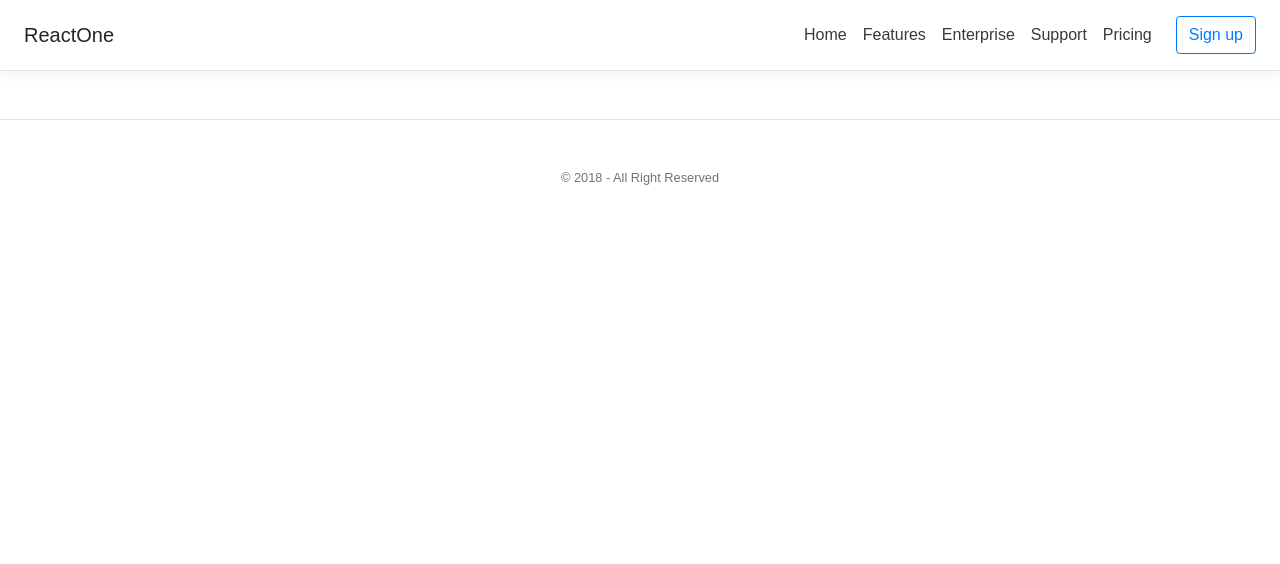
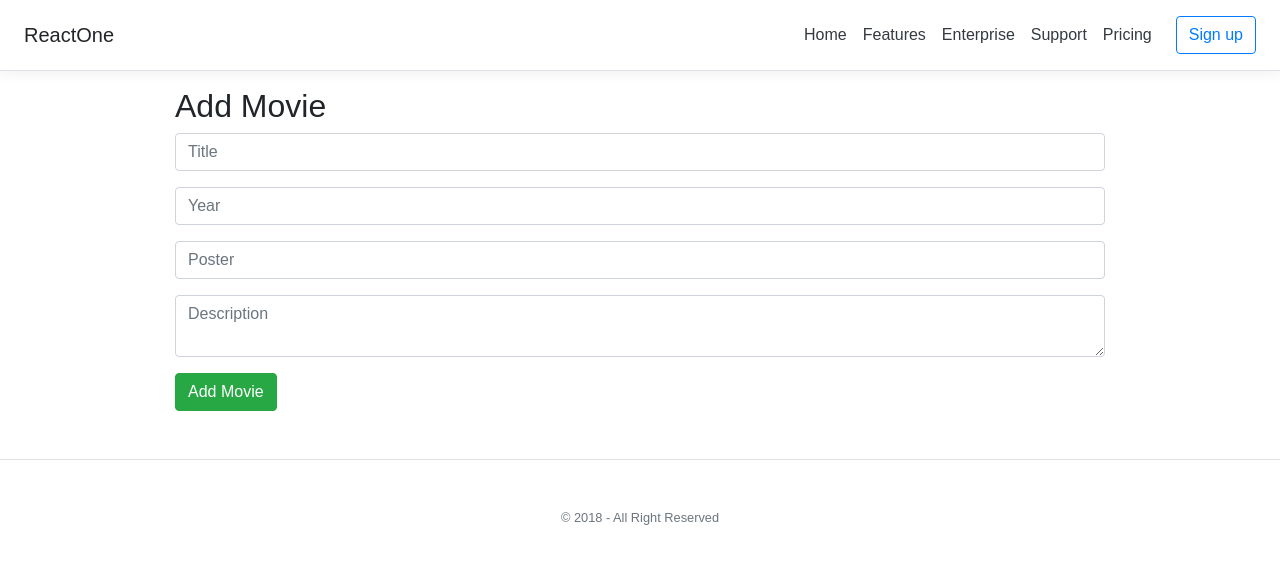
Before and after one commit to hardyjoysan/reactOne, a React (Create React App) app: page /add-movies in a window 1280 px wide. Shown: the top 564 px of the page. Built offline with nearby package versions, Linux system fonts and the light colour scheme.

Commit message:
Add Movies form included

```diff
--- /dev/null
+++ b/src/css/home.css
@@ -0,0 +1,6 @@
+#home .btn-add{
+    margin: 15px auto;
+}
+#home .btn-load{
+    margin: 15px auto;
+}
--- a/src/js/App.js
+++ b/src/js/App.js
@@ -1,13 +1,32 @@
 import React, { Component } from 'react';
 import '../css/App.css';
-import '../css/pricing.css';
+import { BrowserRouter as Router, Route, Link, Switch } from 'react-router-dom'
+
 
 import Header from './Header';
+import Home from './components/Home';
+import Features from './components/Features';
+import Enterprise from './components/Enterprise';
+import Support from './components/Support';
+import Pricing from './components/Pricing';
+import AddMovies from './components/AddMovies';
 
 class App extends Component {
   render() {
     return (
-      <Header sitename="ReactOne" />
+      <Router>
+        <div>
+          <Header sitename="ReactOne" />
+          <Switch>
+            <Route exact path="/" component={Home} />
+            <Route path="/features" component={Features} />
+            <Route path="/enterprise" component={Enterprise} />
+            <Route path="/support" component={Support} />
+            <Route path="/pricing" component={Pricing} />
+            <Route path="/add-movies" component={AddMovies} />
+          </Switch>
+        </div>
+      </Router>
     );
   }
 }
--- a/src/js/Header.js
+++ b/src/js/Header.js
@@ -1,23 +1,11 @@
 import React, {Component} from 'react';
 
-import Home from './components/Home';
-import Features from './components/Features';
-import Enterprise from './components/Enterprise';
-import Support from './components/Support';
-import Pricing from './components/Pricing';
-
-import {
-	BrowserRouter as Router,
-	Route,
-	Link,
-	Switch
-  } from 'react-router-dom'
+import {Link} from 'react-router-dom'
 
 class Header extends Component{
 	render(){
 		return(
-			<Router>
-				<div className="App">
+			<div className="App">
 				<div className="d-flex flex-column flex-md-row align-items-center p-3 px-md-4 mb-3 bg-white border-bottom box-shadow">
 					<h5 className="my-0 mr-md-auto font-weight-normal">{this.props.sitename}</h5>
 					<nav className="my-2 my-md-0 mr-md-3">
@@ -29,16 +17,7 @@ class Header extends Component{
 					</nav>
 					<a className="btn btn-outline-primary" href="#">Sign up</a>
 				</div>
-
-				<Switch>
-					<Route exact path="/" component={Home} />
-					<Route path="/features" component={Features} />
-					<Route path="/enterprise" component={Enterprise} />
-					<Route path="/support" component={Support} />
-					<Route path="/pricing" component={Pricing} />
-				</Switch>
-				</div>
-			</Router>
+			</div>
 		);
 	}
 }
--- /dev/null
+++ b/src/js/components/AddMovies.js
@@ -0,0 +1,30 @@
+import React, {Component} from 'react';
+
+class AddMovies extends Component{
+	render(){
+		return(
+            <div className="container">
+                <form className="movie-form">
+                    <h2>Add Movie</h2>
+                    <div className="form-group">
+                        <input ref={ ( input ) => this.title = input } type="text" placeholder="Title" className="form-control"/>
+                    </div>
+                    <div className="form-group">
+                        <input ref={ ( input ) => this.year = input } type="text" placeholder="Year" className="form-control"/>
+                    </div>
+                    <div className="form-group">
+                        <input ref={ ( input ) => this.poster = input } type="text" placeholder="Poster" className="form-control"/>
+                    </div>
+                    <div className="form-group">
+                        <textarea ref={ ( input ) => this.description = input } type="text" placeholder="Description" className="form-control"></textarea>
+                    </div>
+                    <div className="form-group">
+                        <button type="submit" className="btn btn-success">Add Movie</button>
+                    </div>
+                </form>
+            </div>
+		);
+	}
+}
+
+export default AddMovies;
--- a/src/js/components/Home.js
+++ b/src/js/components/Home.js
@@ -2,15 +2,24 @@ import React,{Component} from 'react';
 
 import HomeBanner from './HomeBanner';
 import Movie from './Movie';
-import {initialMovies, additionalMovies} from '../../Movies';
+
+import '../../css/home.css';
+import {initialMovies, additionalMovies} from './Movies';
+import {Link} from 'react-router-dom'
 
 class Home extends Component {
     constructor() {
         super();
-
         this.state = {
             movies: initialMovies
         };
+        this.loadAdditionalMovies = this.loadAdditionalMovies.bind(this);
+    }
+
+    loadAdditionalMovies() {
+        var currentMovies = { ...this.state.movies };
+        var newMovies = Object.assign( currentMovies, additionalMovies );
+        this.setState({ movies: newMovies });
     }
 
     render(){
@@ -19,19 +28,19 @@ class Home extends Component {
                 <HomeBanner />
                 <div className="container">
                     <div className="row">
+                        <Link className="btn btn-outline-success btn-add" to="/add-movies">Add Movies</Link>
+                    </div>
+                    <div className="row">
                         {
-                        Object
-                            .keys(this.state.movies)
-                            .map(key => <Movie key={key} meta={this.state.movies[key]} />)
+                            Object
+                                .keys(this.state.movies)
+                                .map(key => <Movie key={key} meta={this.state.movies[key]} />)
                         }
                     </div>
-                    <div className="row">
-                        <div className="text-center">
-                            <button onClick={this.loadAdditionalMovies} className="btn btn-outline-danger">Load more...</button>
-                        </div>
+                    <div className="row text-center">
+                        <button onClick={this.loadAdditionalMovies} className="btn btn-outline-danger btn-load">Load more...</button>
                     </div>
                 </div>
-
             </div>
         );
     }
--- a/src/js/components/Movie.js
+++ b/src/js/components/Movie.js
@@ -3,7 +3,7 @@ import React,{Component} from 'react';
 class Movie extends Component{
     render(){
         return(
-            <div className="col-md">
+            <div className="col-3">
                 <div className="card">
                     <img className="card-img-top" src={ this.props.meta.poster } alt={ this.props.meta.title } width="200px" />
                     <div className="card-body">
--- a/src/js/components/Pricing.js
+++ b/src/js/components/Pricing.js
@@ -1,4 +1,5 @@
 import React from 'react';
+import '../../css/pricing.css';
 import CardDeck from './CardDeck'
 const Pricing = () => {
     return (
```
Also changed, not shown: src/js/components/Movies.js (renamed from src/Movies.js).
